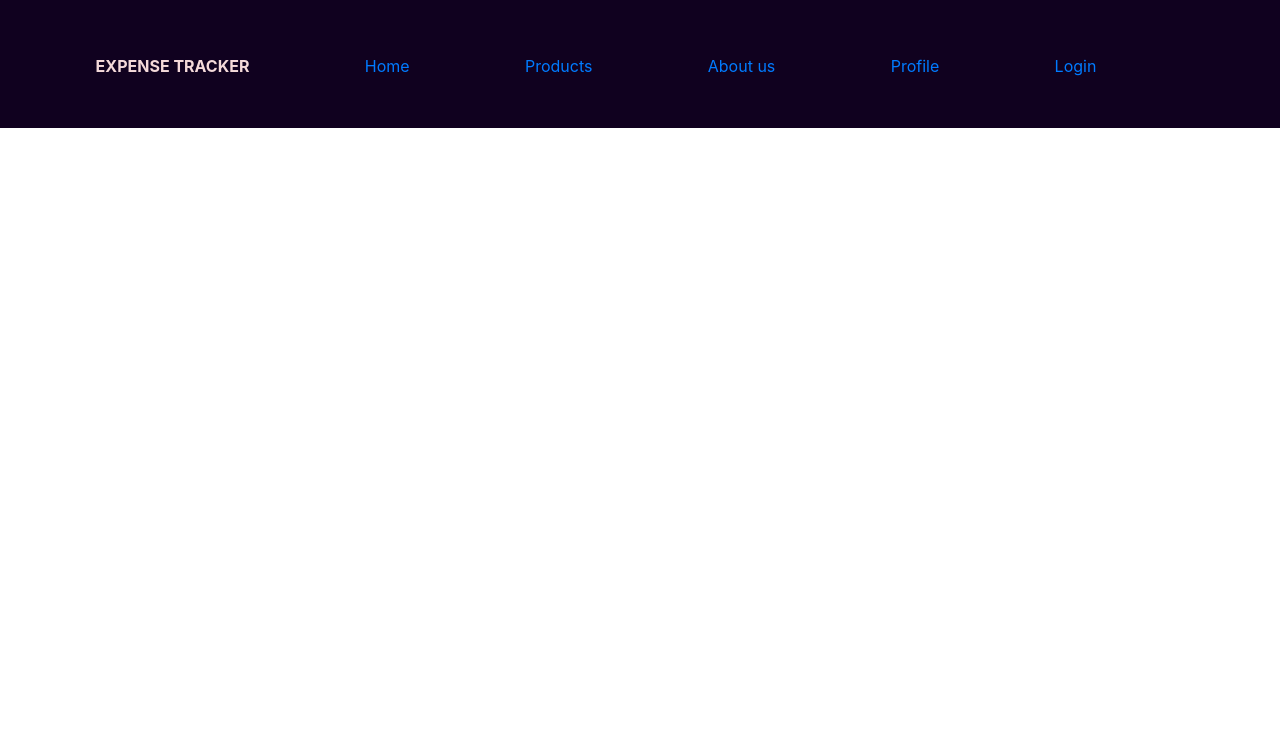
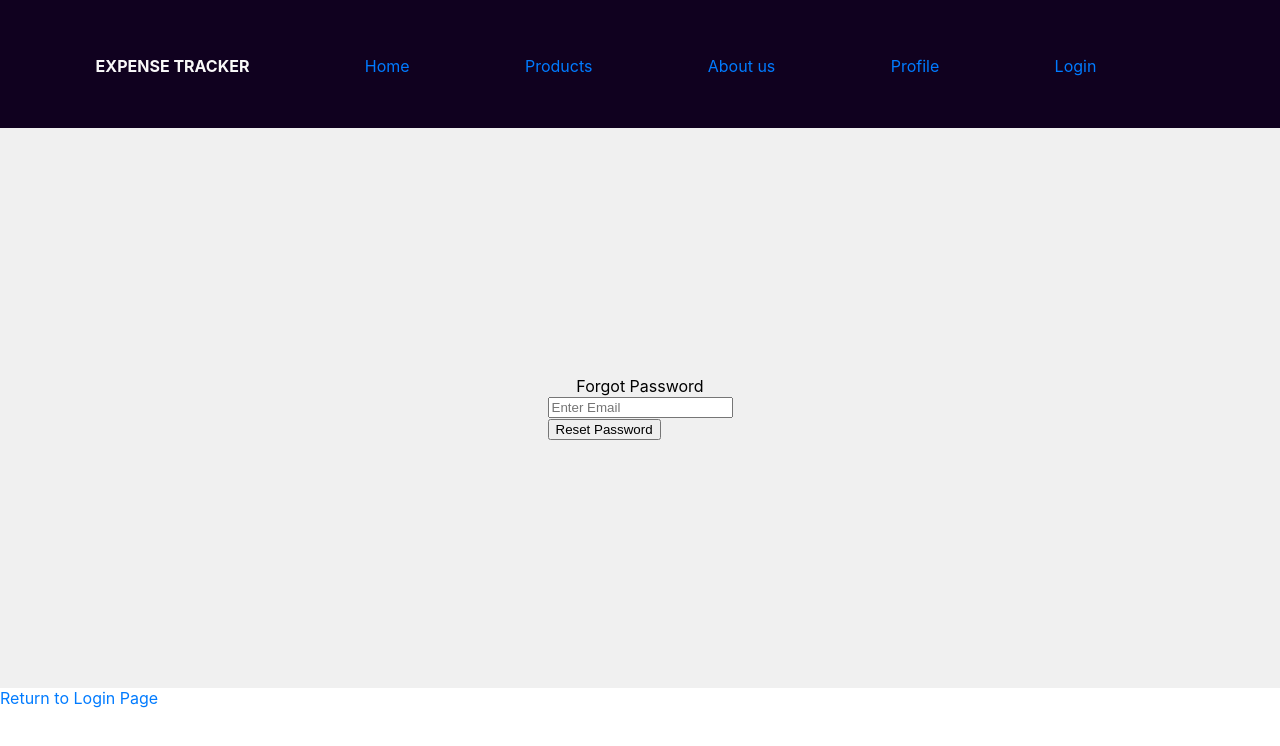
Before and after one commit to vanshika308/expense-tracker, a React (Create React App) app: page /forgot in a window 1280 px wide. Shown: the top 746 px of the page. Built offline with nearby package versions, Linux system fonts and the light colour scheme.

Commit message:
Forgot Password Workflow

```diff
--- a/src/App.js
+++ b/src/App.js
@@ -6,6 +6,7 @@ import { useContext } from 'react';
 import AuthContext from './store/AuthContext';
 import ProfilePage from './components/pages/ProfilePage';
 import SignUpPage from './components/pages/SignupPage';
+import ForgotPassword from './components/pages/ForgotPassword';
 
 function App() {
   const authcntxt = useContext(AuthContext);
@@ -14,6 +15,9 @@ function App() {
     <Router>
       <Header />
       <Switch>
+        <Route path='/' exact>
+          <LoginPage/>
+        </Route>
         <Route path="/profile" exact>
           {authcntxt.isLoggedIn ? <ProfilePage /> : <Redirect to="/login" />}
         </Route>
@@ -23,6 +27,9 @@ function App() {
         <Route path="/signup">
           {!authcntxt.isLoggedIn ? <SignUpPage/> : <Redirect to="/profile" />}
         </Route>
+        <Route path='/forgot'>
+          <ForgotPassword/>
+        </Route>
       </Switch>
     </Router>
   );
--- a/src/components/UI/Header.css
+++ b/src/components/UI/Header.css
@@ -5,7 +5,7 @@
 .navbar li{
     list-style: none;
     padding: 5%;
-    color: rgb(244, 217, 217);
+    color: rgb(249, 248, 248);
 }
 ul{
     display: flex;
@@ -15,7 +15,7 @@ ul{
     margin-top: 0;
 }
 a{
-    color: rgb(165, 154, 154);
+    color: rgb(249, 249, 249);
     text-decoration: none;
 }
 
--- /dev/null
+++ b/src/components/pages/ForgotPassword.js
@@ -0,0 +1,53 @@
+
+import { useRef } from 'react';
+import './Styles/ForgotPassword.css';
+import { Link } from 'react-router-dom/cjs/react-router-dom.min';
+
+const ForgotPassword=()=>{
+
+   const inputEmailRef= useRef();
+
+    const submitFormHandler=(event)=>{
+        event.preventDefault();
+        const enteredEmail = inputEmailRef.current.value;
+        fetch('https://identitytoolkit.googleapis.com/v1/accounts:sendOobCode?key=AIzaSyDuGcgdMdoEb10Z2SKOOb8vttuUJsRYfDg',{
+            method: 'POST',
+            body: JSON.stringify({
+                requestType: "PASSWORD_RESET",
+                email: enteredEmail
+            }),
+            headers: {
+                "Content-Type" : 'application/json',
+            }
+        }).then((response) => {
+            if (response.ok) {
+               alert('Password reset email sent.');
+            } else {
+               console.error('Error sending password reset email.');
+            }
+         })
+         .catch((error) => {
+            console.error('Error:', error);
+         });
+    };
+
+    return(
+        <div>
+        <div className='container'>
+            <div className='signContainer'>Forgot Password</div>
+            <form className='formContainer' onSubmit={submitFormHandler}>
+                <input className='inputContainer' type='email'
+                 name='email'
+                  placeholder='Enter Email'
+                  required ref={inputEmailRef}/><br/>
+                <button className='buttonContainer'>Reset Password</button>
+            </form>
+
+        </div>
+        <Link to='/'>Return to Login Page</Link>
+        </div>
+    );
+
+};
+
+export default ForgotPassword;
--- a/src/components/pages/LoginPage.js
+++ b/src/components/pages/LoginPage.js
@@ -1,6 +1,6 @@
 import AuthContext from '../../store/AuthContext';
 import './Styles/LoginPage.css';
-import { useContext, useEffect, useRef, useState } from 'react';
+import { useContext, useEffect, useRef,} from 'react';
 import { Link } from 'react-router-dom/cjs/react-router-dom.min';
 
 const LoginPage = () => {
@@ -69,8 +69,11 @@ const LoginPage = () => {
           <input type="password" ref={passwordInputRef} required />
         </div>
         <button type="submit" className="login-button">
-          Login
+        <a href="/profile" className="login-button">Login</a>
         </button>
+        <div>
+        <Link to='/forgot'>Forgot Password?</Link>
+        </div>
       </form>
       <p>
         Don't have an account? <Link to="/signup">Sign Up</Link>
```
Also changed, not shown: src/components/pages/Styles/ForgotPassword.css (added).
